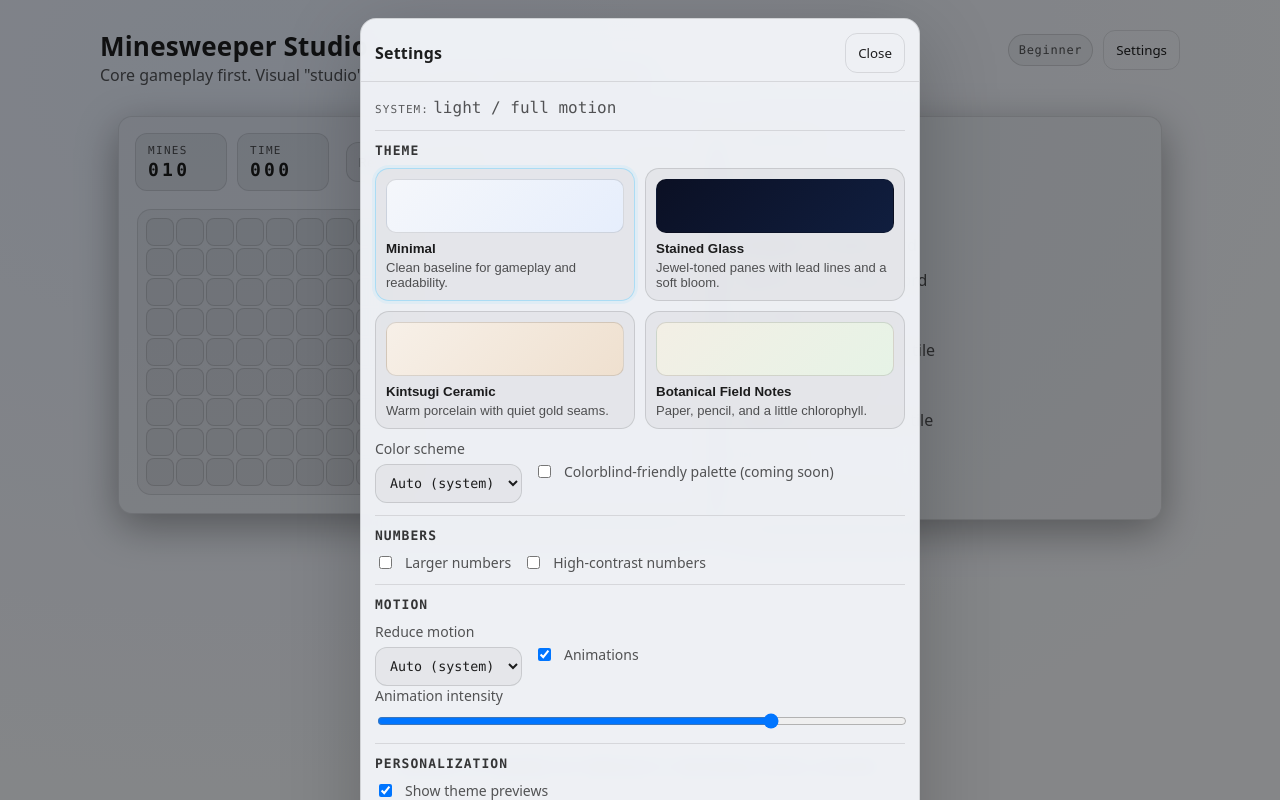
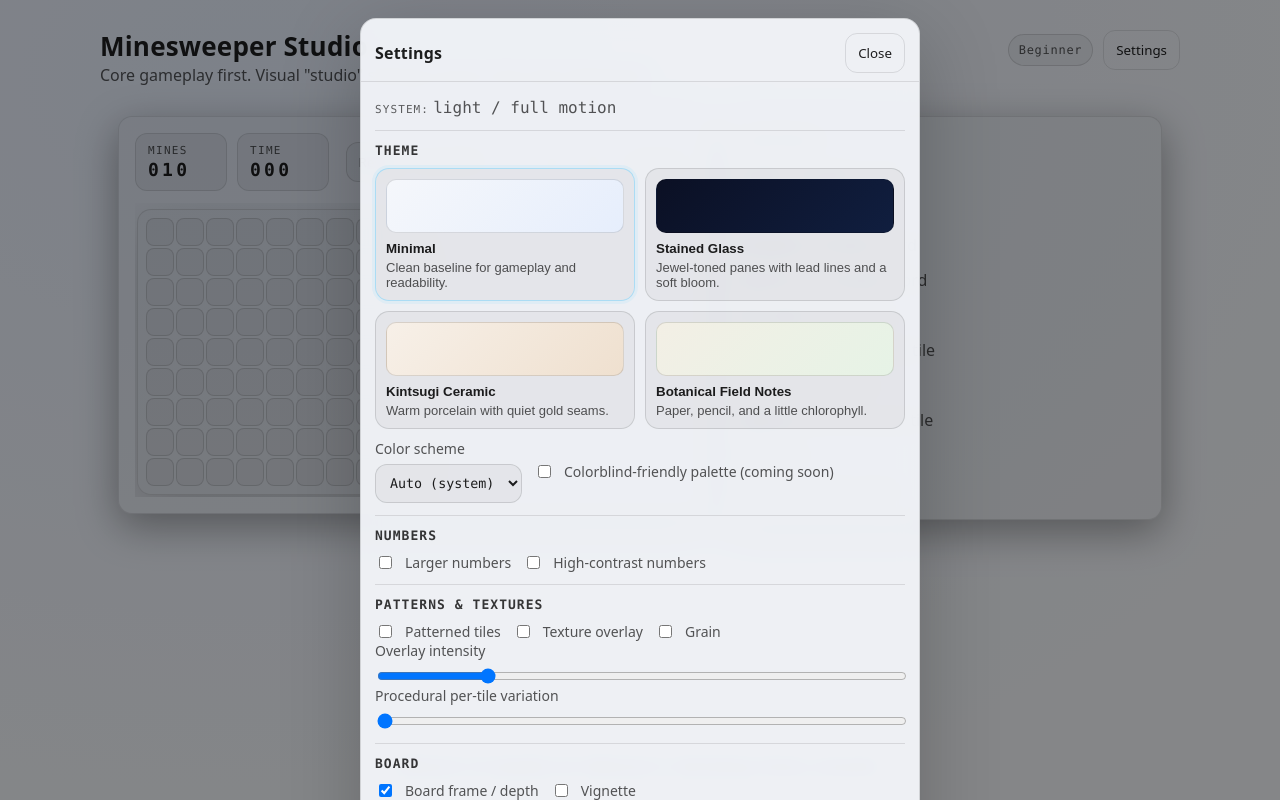
Before and after one commit to danyel-ii/gardensweeper, a React (Vite) app: page / in a window 1280 px wide. Both pictures are taken after a click on the button "Settings". Built offline with nearby package versions, Linux system fonts and the light colour scheme.

Commit message:
Milestone 5: patterns, texture, grain, variation

```diff
--- a/src/styles/global.css
+++ b/src/styles/global.css
@@ -31,15 +31,23 @@
   --tileFlagBorder: rgba(125, 211, 252, 0.35);
   --tileMineBg: rgba(220, 38, 38, 0.22);
   --tileMineBorder: rgba(220, 38, 38, 0.5);
+  --boardShadow: 0 14px 44px rgba(0, 0, 0, 0.35);
+  --vignetteOpacity: 0.38;
+  --textureInk: rgba(255, 255, 255, 0.08);
+  --patternInk: rgba(255, 255, 255, 0.09);
   --overlay: rgba(0, 0, 0, 0.62);
   --modalBg: rgba(16, 22, 32, 0.92);
   --shadowModal: 0 22px 80px rgba(0, 0, 0, 0.55);
+  --numberOutlineShadow: 0 1px 0 rgba(0, 0, 0, 0.65),
+    0 0 12px rgba(0, 0, 0, 0.4);
   --labelSoft: rgba(255, 255, 255, 0.62);
   --titleSoft: rgba(255, 255, 255, 0.78);
   --dashed: rgba(255, 255, 255, 0.18);
   --animFast: 120ms;
   --animSlow: 220ms;
   --tileFontSize: 14px;
+  --textureIntensity: 0.2;
+  --proceduralVariationIntensity: 0;
   --n1: #60a5fa;
   --n2: #22c55e;
   --n3: #ef4444;
@@ -83,6 +91,12 @@
   --overlay: rgba(0, 0, 0, 0.46);
   --modalBg: rgba(245, 247, 251, 0.94);
   --shadowModal: 0 22px 80px rgba(0, 0, 0, 0.22);
+  --boardShadow: 0 18px 56px rgba(0, 0, 0, 0.18);
+  --vignetteOpacity: 0.22;
+  --textureInk: rgba(0, 0, 0, 0.06);
+  --patternInk: rgba(0, 0, 0, 0.06);
+  --numberOutlineShadow: 0 1px 0 rgba(255, 255, 255, 0.85),
+    0 0 8px rgba(255, 255, 255, 0.6);
   --labelSoft: rgba(0, 0, 0, 0.62);
   --titleSoft: rgba(0, 0, 0, 0.78);
   --dashed: rgba(0, 0, 0, 0.18);
@@ -94,10 +108,9 @@
   --tileFontSize: 16px;
 }
 
-:root[data-high-contrast-numbers='on'] .tileContent {
-  text-shadow:
-    0 1px 0 rgba(0, 0, 0, 0.65),
-    0 0 12px rgba(0, 0, 0, 0.4);
+:root[data-high-contrast-numbers='on'] .tileContent,
+:root[data-number-outline='on'] .tileContent {
+  text-shadow: var(--numberOutlineShadow);
 }
 
 * {
@@ -125,6 +138,78 @@ a:hover {
   min-height: 100dvh;
   display: grid;
   grid-template-rows: auto 1fr auto;
+  position: relative;
+  isolation: isolate;
+}
+
+.app::before,
+.app::after {
+  content: '';
+  position: fixed;
+  inset: 0;
+  pointer-events: none;
+  z-index: 0;
+}
+
+.app::before {
+  opacity: 0;
+  background-repeat: repeat;
+}
+
+:root[data-texture='on'][data-grain='off'] .app::before {
+  opacity: calc(var(--textureIntensity) * 0.22);
+  background-image: repeating-linear-gradient(
+      45deg,
+      var(--textureInk) 0 1px,
+      transparent 1px 10px
+    ),
+    repeating-linear-gradient(
+      135deg,
+      var(--textureInk) 0 1px,
+      transparent 1px 10px
+    );
+}
+
+:root[data-texture='off'][data-grain='on'] .app::before {
+  opacity: calc(var(--textureIntensity) * 0.22);
+  background-image: url('../assets/noise.svg');
+  background-size: 128px 128px;
+}
+
+:root[data-texture='on'][data-grain='on'] .app::before {
+  opacity: calc(var(--textureIntensity) * 0.22);
+  background-image: repeating-linear-gradient(
+      45deg,
+      var(--textureInk) 0 1px,
+      transparent 1px 10px
+    ),
+    repeating-linear-gradient(
+      135deg,
+      var(--textureInk) 0 1px,
+      transparent 1px 10px
+    ),
+    url('../assets/noise.svg');
+  background-size: auto, auto, 128px 128px;
+}
+
+.app::after {
+  opacity: 0;
+}
+
+:root[data-vignette='on'] .app::after {
+  opacity: var(--vignetteOpacity);
+  background: radial-gradient(
+    1200px 900px at 50% 30%,
+    transparent 52%,
+    rgba(0, 0, 0, 0.72) 100%
+  );
+}
+
+.appHeader,
+.appMain,
+.appFooter {
+  position: relative;
+  z-index: 1;
 }
 
 .appHeader {
@@ -322,6 +407,14 @@ a:hover {
   border-radius: 14px;
   background: var(--boardFrameBg);
   border: 1px solid var(--boardFrameBorder);
+  box-shadow: var(--boardShadow);
+}
+
+:root[data-board-frame='off'] .boardGrid {
+  padding: 0;
+  background: transparent;
+  border: none;
+  box-shadow: none;
 }
 
 .tile {
@@ -335,10 +428,46 @@ a:hover {
   padding: 0;
   cursor: pointer;
   user-select: none;
+  position: relative;
+  --tilePress: 0px;
+  --tv-rot: 0deg;
+  --tv-bright: 1;
+  transform: rotate(var(--tv-rot)) translateY(var(--tilePress));
+  filter: brightness(var(--tv-bright));
   transition:
     transform var(--animFast) ease,
     background var(--animFast) ease,
     border-color var(--animFast) ease;
+}
+
+.tile::after {
+  content: '';
+  position: absolute;
+  inset: 0;
+  border-radius: inherit;
+  opacity: 0;
+  pointer-events: none;
+  z-index: 1;
+}
+
+:root[data-patterns='on'] .tile.hidden::after {
+  opacity: 0.16;
+  background-image: repeating-linear-gradient(
+    45deg,
+    var(--patternInk) 0 1px,
+    transparent 1px 6px
+  );
+}
+
+:root[data-patterns='on'] .tile.revealed::after {
+  opacity: 0.1;
+  background-image: radial-gradient(
+    circle at 1px 1px,
+    var(--patternInk) 1px,
+    transparent 0
+  );
+  background-size: 10px 10px;
+  background-repeat: repeat;
 }
 
 .tile.hidden:hover {
@@ -347,7 +476,7 @@ a:hover {
 }
 
 .tile.hidden:active {
-  transform: translateY(1px);
+  --tilePress: 1px;
 }
 
 .tile.revealed {
@@ -375,6 +504,8 @@ a:hover {
   font-size: var(--tileFontSize);
   font-weight: 800;
   line-height: 1;
+  position: relative;
+  z-index: 2;
 }
 
 .n1 {
--- a/src/ui/Board.tsx
+++ b/src/ui/Board.tsx
@@ -2,6 +2,9 @@ import { useEffect, useMemo, useRef, useState } from 'react'
 
 import type { GameState } from '../engine/game'
 import { indexToX, indexToY } from '../engine/grid'
+import { useSettings } from '../state/settings'
+import { hashU32, u32ToUnit } from '../utils/hash'
+import { hashStringToU32 } from '../utils/rng'
 import { Tile } from './Tile'
 
 type BoardProps = {
@@ -13,10 +16,14 @@ type BoardProps = {
 }
 
 export function Board({ game, tileSizePx, onReveal, onFlag, onChord }: BoardProps) {
+  const { settings } = useSettings()
   const width = game.config.width
   const height = game.config.height
   const total = width * height
   const disabled = game.status !== 'playing'
+  const variation = settings.proceduralVariation
+
+  const seedU32 = useMemo(() => hashStringToU32(game.config.seed), [game.config.seed])
 
   const [focusIndex, setFocusIndex] = useState(0)
   const tileRefs = useRef<Array<HTMLButtonElement | null>>([])
@@ -117,6 +124,19 @@ export function Board({ game, tileSizePx, onReveal, onFlag, onChord }: BoardProp
               ? 'Flagged'
               : 'Hidden'
 
+          let tvRotDeg = 0
+          let tvBright = 1
+          if (variation > 0) {
+            const base =
+              seedU32 ^
+              Math.imul(x + 1, 0x9e3779b1) ^
+              Math.imul(y + 1, 0x85ebca6b)
+            const u1 = u32ToUnit(hashU32(base))
+            const u2 = u32ToUnit(hashU32(base ^ 0x27d4eb2d))
+            tvRotDeg = (u1 * 2 - 1) * (1.15 * variation)
+            tvBright = 1 + (u2 * 2 - 1) * (0.06 * variation)
+          }
+
           return (
             <Tile
               key={index}
@@ -130,6 +150,8 @@ export function Board({ game, tileSizePx, onReveal, onFlag, onChord }: BoardProp
               disabled={disabled}
               tabIndex={index === focusIndex ? 0 : -1}
               tileSizePx={tileSizePx}
+              tvRotDeg={tvRotDeg}
+              tvBright={tvBright}
               ariaLabel={ariaLabel}
               onFocusIndex={setFocusIndex}
               onReveal={onReveal}
--- a/src/ui/SettingsModal.tsx
+++ b/src/ui/SettingsModal.tsx
@@ -163,6 +163,113 @@ export function SettingsModal({ open, onClose }: SettingsModalProps) {
       </div>
 
       <div className="settingsSection">
+        <h3 className="settingsH3">Patterns & textures</h3>
+        <div className="settingsRow">
+          <label className="settingsLabel settingsToggle">
+            <input
+              type="checkbox"
+              checked={settings.patternsEnabled}
+              onChange={(e) =>
+                setSettings((s) => ({ ...s, patternsEnabled: e.target.checked }))
+              }
+            />
+            Patterned tiles
+          </label>
+
+          <label className="settingsLabel settingsToggle">
+            <input
+              type="checkbox"
+              checked={settings.textureEnabled}
+              onChange={(e) =>
+                setSettings((s) => ({ ...s, textureEnabled: e.target.checked }))
+              }
+            />
+            Texture overlay
+          </label>
+
+          <label className="settingsLabel settingsToggle">
+            <input
+              type="checkbox"
+              checked={settings.grainEnabled}
+              onChange={(e) =>
+                setSettings((s) => ({ ...s, grainEnabled: e.target.checked }))
+              }
+            />
+            Grain
+          </label>
+        </div>
+
+        <label className="settingsLabel">
+          Overlay intensity
+          <input
+            className="range"
+            type="range"
+            min={0}
+            max={1}
+            step={0.05}
+            value={settings.textureIntensity}
+            onChange={(e) =>
+              setSettings((s) => ({
+                ...s,
+                textureIntensity: clamp01(Number(e.target.value)),
+              }))
+            }
+          />
+        </label>
+
+        <label className="settingsLabel">
+          Procedural per-tile variation
+          <input
+            className="range"
+            type="range"
+            min={0}
+            max={1}
+            step={0.05}
+            value={settings.proceduralVariation}
+            onChange={(e) =>
+              setSettings((s) => ({
+                ...s,
+                proceduralVariation: clamp01(Number(e.target.value)),
+              }))
+            }
+          />
+        </label>
+      </div>
+
+      <div className="settingsSection">
+        <h3 className="settingsH3">Board</h3>
+        <div className="settingsRow">
+          <label className="settingsLabel settingsToggle">
+            <input
+              type="checkbox"
+              checked={settings.boardFrameEnabled}
+              onChange={(e) =>
+                setSettings((s) => ({
+                  ...s,
+                  boardFrameEnabled: e.target.checked,
+                }))
+              }
+            />
+            Board frame / depth
+          </label>
+
+          <label className="settingsLabel settingsToggle">
+            <input
+              type="checkbox"
+              checked={settings.vignetteEnabled}
+              onChange={(e) =>
+                setSettings((s) => ({
+                  ...s,
+                  vignetteEnabled: e.target.checked,
+                }))
+              }
+            />
+            Vignette
+          </label>
+        </div>
+      </div>
+
+      <div className="settingsSection">
         <h3 className="settingsH3">Motion</h3>
         <div className="settingsRow">
           <label className="settingsLabel">
--- /dev/null
+++ b/src/utils/hash.ts
@@ -0,0 +1,14 @@
+export function hashU32(n: number): number {
+  // Murmur-inspired finalizer.
+  let x = n >>> 0
+  x ^= x >>> 16
+  x = Math.imul(x, 0x7feb352d)
+  x ^= x >>> 15
+  x = Math.imul(x, 0x846ca68b)
+  x ^= x >>> 16
+  return x >>> 0
+}
+
+export function u32ToUnit(x: number): number {
+  return (x >>> 0) / 4294967296
+}
--- a/src/utils/rng.ts
+++ b/src/utils/rng.ts
@@ -3,7 +3,7 @@ export type Rng = {
   nextInt: (maxExclusive: number) => number
 }
 
-function hashStringToU32(input: string): number {
+export function hashStringToU32(input: string): number {
   // FNV-1a 32-bit
   let h = 0x811c9dc5
   for (let i = 0; i < input.length; i += 1) {
```
Also changed, not shown: src/state/settings.tsx (+18 -0 lines), src/ui/Tile.tsx (+13 -2 lines), src/assets/noise.svg (added), 1 other file (tests, documents, lock files or other folders).
